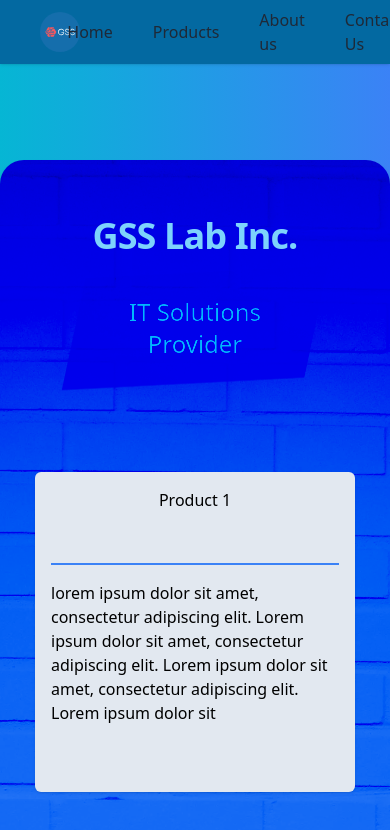
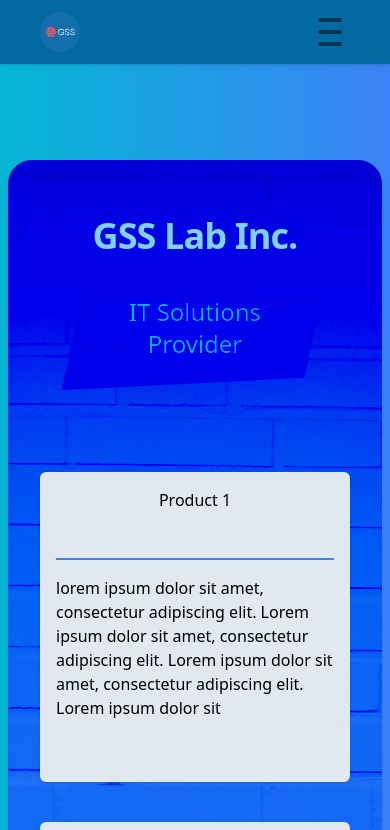
Before and after one commit to jeffreygss888/practice-one-pager, a React (Create React App) app: page / in a window 390 px wide. Shown: the top 830 px of the page. Built offline with nearby package versions, Linux system fonts and the light colour scheme.

Commit message:
feat: Added Mobile Navbar

```diff
--- /dev/null
+++ b/src/components/UI/HamburgerButton.tsx
@@ -0,0 +1,42 @@
+interface HamburgerButtonProps {
+  setBurgerOpen: React.Dispatch<React.SetStateAction<boolean>>;
+  burgerOpen: boolean;
+}
+
+const HamburgerButton = ({
+  setBurgerOpen,
+  burgerOpen,
+}: HamburgerButtonProps) => {
+  const hamburgerDefault = `h-1 w-6 my-1 rounded-full bg-black transition ease transform duration-300`;
+
+  return (
+    <button
+      type="button"
+      aria-label="Mobile Navigation Menu Button"
+      className="group flex h-10 w-10 flex-col items-center justify-center rounded lg:hidden"
+      onClick={() => setBurgerOpen((prevState) => !prevState)}
+    >
+      <div
+        className={`${hamburgerDefault} ${
+          burgerOpen
+            ? 'translate-y-3 rotate-45 opacity-50 group-hover:opacity-100'
+            : 'opacity-50 group-hover:opacity-100'
+        }`}
+      />
+      <div
+        className={`${hamburgerDefault} ${
+          burgerOpen ? 'opacity-0' : 'opacity-50 group-hover:opacity-100'
+        }`}
+      />
+      <div
+        className={`${hamburgerDefault} ${
+          burgerOpen
+            ? '-translate-y-3 -rotate-45 opacity-50 group-hover:opacity-100'
+            : 'opacity-50 group-hover:opacity-100'
+        }`}
+      />
+    </button>
+  );
+};
+
+export default HamburgerButton;
--- a/src/components/layout/Header.tsx
+++ b/src/components/layout/Header.tsx
@@ -1,9 +1,72 @@
+import { AnimatePresence, motion } from 'framer-motion';
+import { useState } from 'react';
 import gssLogo from '../../assets/default.svg';
+import HamburgerButton from '../UI/HamburgerButton';
 
-const Header = () => (
-  <header className="fixed top-0 flex w-full items-center bg-sky-700 px-10 shadow">
+const Header = () => {
+  const [burgerOpen, setBurgerOpen] = useState(false);
+
+  return (
+    <header className="fixed top-0 z-[9999] flex h-16 w-full items-center bg-sky-700 px-10 shadow">
+      <div className="flex w-screen justify-between">
         <img src={gssLogo} className="h-10 w-10 rounded-full" alt="gss-logo" />
-    <nav className="h-16 w-full">
+        <HamburgerButton
+          burgerOpen={burgerOpen}
+          setBurgerOpen={setBurgerOpen}
+        />
+      </div>
+
+      {/* Mobile Navbar` */}
+      <AnimatePresence exitBeforeEnter>
+        {burgerOpen && (
+          <motion.nav
+            key="mobile-nav`"
+            initial={{ opacity: 0 }}
+            animate={{ opacity: 1 }}
+            exit={{ opacity: 0 }}
+            transition={{ type: 'tween', duration: 0.3, ease: 'easeIn' }}
+            className="absolute inset-0 mt-16 h-full w-full bg-slate-300 shadow"
+          >
+            <ul className="flex h-full w-full items-center justify-center gap-4 sm:gap-10">
+              <li>
+                <a
+                  className="text-xs text-gray-800 hover:text-gray-700 hover:underline focus:underline active:underline sm:text-base"
+                  href="/"
+                >
+                  Home
+                </a>
+              </li>
+              <li>
+                <a
+                  className="text-xs text-gray-800 hover:text-gray-700 hover:underline focus:underline active:underline sm:text-base"
+                  href="/products"
+                >
+                  Products
+                </a>
+              </li>
+              <li>
+                <a
+                  className="text-xs text-gray-800 hover:text-gray-700 hover:underline focus:underline active:underline sm:text-base"
+                  href="/about-us"
+                >
+                  About us
+                </a>
+              </li>
+              <li>
+                <a
+                  className="text-xs text-gray-800 hover:text-gray-700 hover:underline focus:underline active:underline sm:text-base"
+                  href="/contact-us"
+                >
+                  Contact Us
+                </a>
+              </li>
+            </ul>
+          </motion.nav>
+        )}
+      </AnimatePresence>
+
+      {/* Desktop Navbar */}
+      <nav className="hidden w-full lg:block">
         <ul className="flex h-full items-center justify-center gap-10">
           <li>
             <a
@@ -41,5 +104,6 @@
       </nav>
     </header>
   );
+};
 
 export default Header;
--- a/src/components/layout/Layout.tsx
+++ b/src/components/layout/Layout.tsx
@@ -9,7 +9,7 @@
 const Layout = ({ children }: LayoutProps) => (
   <>
     <Header />
-    <main className="mt-16 h-screen w-screen flex-1 bg-gradient-to-r from-cyan-500 to-blue-500">
+    <main className="mx-auto mt-16 w-screen max-w-screen-2xl flex-1 px-2 sm:px-20 2xl:px-10">
       {children}
     </main>
     <Footer />
```
Lines whose indentation alone changed are shown as unchanged.
